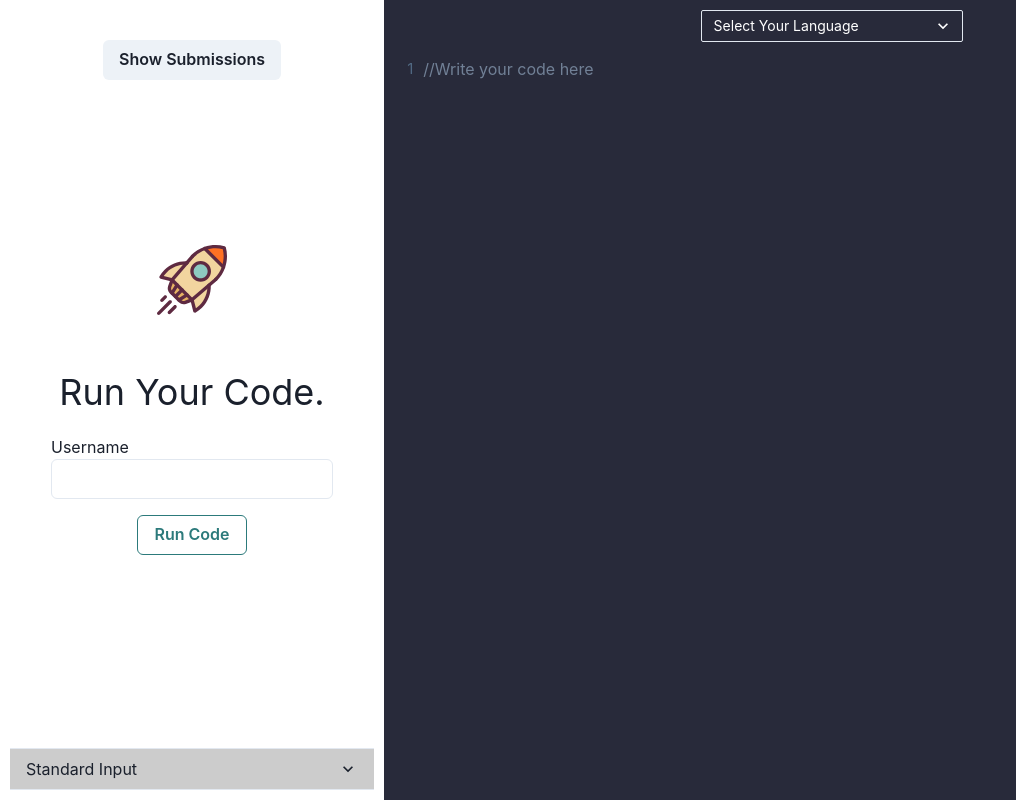
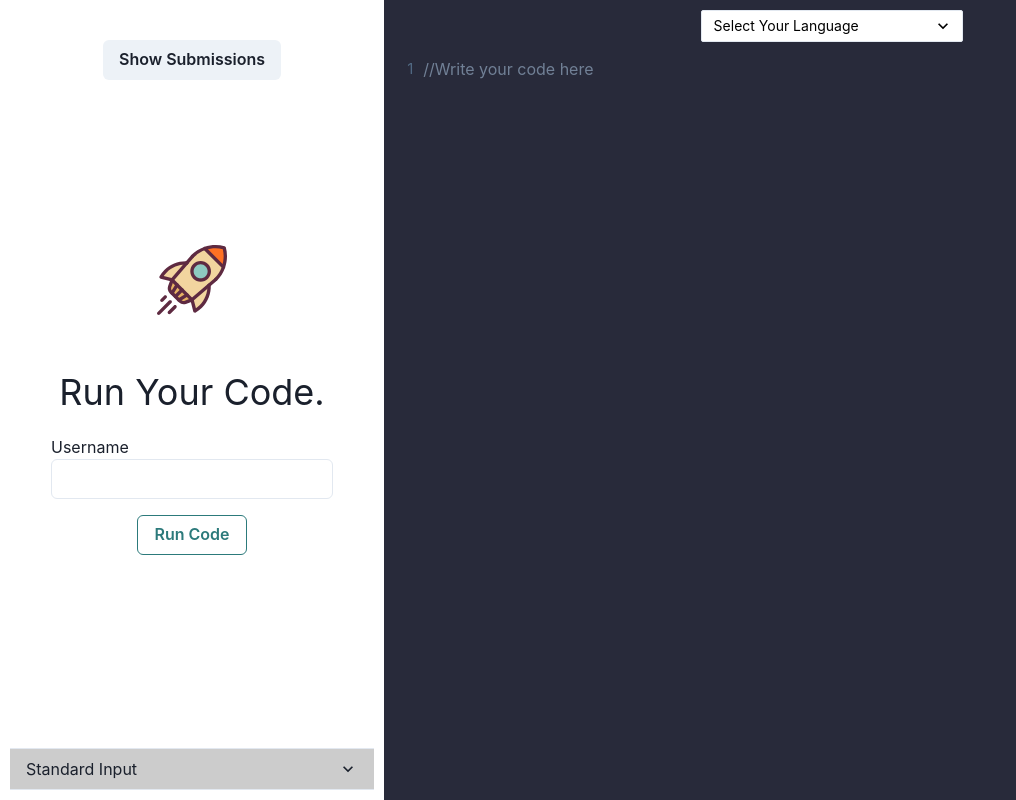
Before and after one commit to kaifkh20/tuf-assignment-frontend, a React (Vite) app: page / in a window 1280 px wide. Shown: the whole page, without its empty margins (0-1016 px from the left). Built offline with nearby package versions, Linux system fonts and the light colour scheme.

Commit message:
Chrome fix : Select color

```diff
--- a/src/Page1.jsx
+++ b/src/Page1.jsx
@@ -142,7 +142,7 @@ export default function Page1(){
                 <Flex direction={"column"} width={"100%"} >
 
                 <Flex  justifyContent={"center"} alignItems={"center"} margin={"0"} padding={"0"} marginBottom={"1rem"}>
-                    <Select required={true} width={"30%"} placeholder="Select Your Language" defaultValue={'cpp'} name="language" size={'sm'}>
+                    <Select backgroundColor={"#fff"} color={"#000"} required={true} width={"30%"} placeholder="Select Your Language" defaultValue={'cpp'} name="language" size={'sm'}>
                         <option value='C++'>C++</option>
                         <option value='Java'>Java</option>
                         <option value='JavaScript'>Javascript</option>
```
